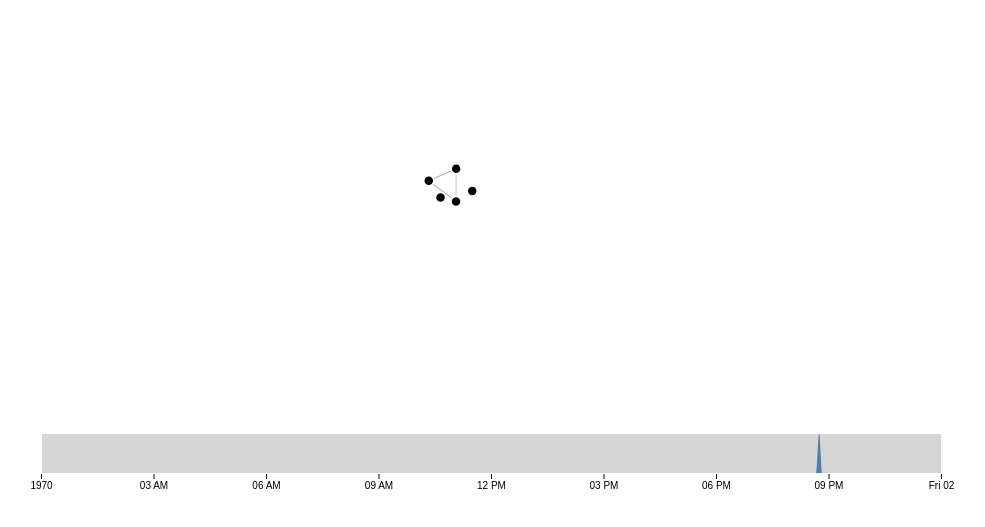
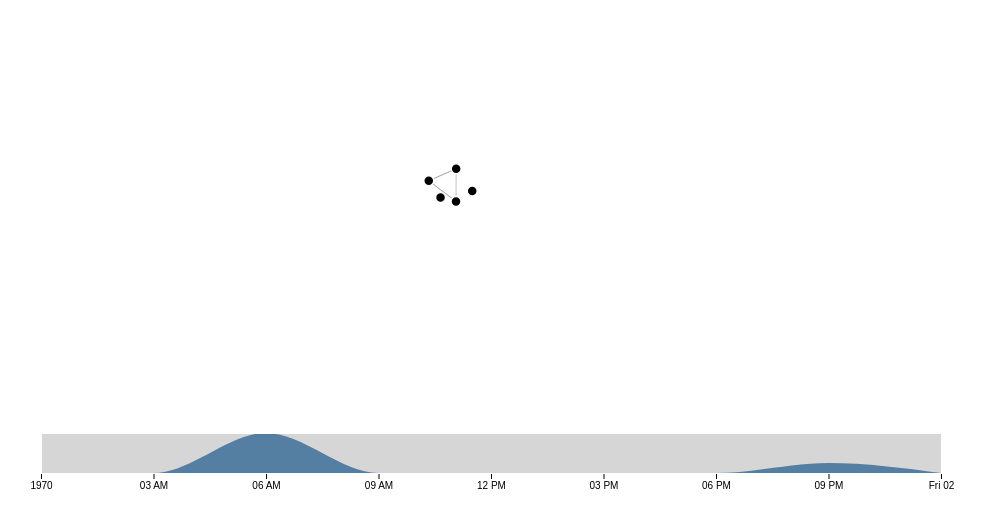
Before and after one commit to bewing03/spotify-visualization, a plain HTML site: page index.html in a window 1280 px wide. Shown: the part 5-532 px from the top of the page, without its empty margins (7-992 px from the left). Drawn offline with nearby package versions, Linux system fonts and the light colour scheme.

Commit message:
Corrected bucketing of times

```diff
--- a/index.html
+++ b/index.html
@@ -155,18 +155,18 @@
 
 
         var recents = data.recents.sort(function (a, b) {
-            return Date.parse(a.time) - Date.parse(b.time);
+            return Date.parse("1970-01-01" + a.time.slice(a.time.indexOf('T'))) - Date.parse("1970-01-01" + b.time.slice(b.time.indexOf('T')));
         });
         stored_data = recents;
         var buckets = [];
         var last_index = 0;
-        var next_index;
-        for (var i = Date.parse("1970-01-01T00:05:00.000Z");
+        var next_index = 0;
+        for (var i = Date.parse("1970-01-01T00:00:00.000Z");
              i <= Date.parse("1970-01-02T00:00:00.000Z");
-             i += Date.parse("1970-01-01T00:05:00.000Z")) {
-            next_index = recents.slice(last_index).findIndex(function (elem) {
-                return this <= Date.parse("1970-01-01" + elem.time.slice(elem.time.indexOf('T'))); // i <= Date.parse(elem);
-            }, i);
+             i += Date.parse("1970-01-01T03:00:00.000Z")) {
+            next_index = recents.findIndex(function (elem, index) {
+                return this.next_index <= index && this.i <= Date.parse("1970-01-01" + elem.time.slice(elem.time.indexOf('T'))); // i <= Date.parse(elem);
+            }, {'i':i, 'next_index':next_index});
             if (next_index === -1) next_index = recents.length;
             buckets.push({"time": (new Date(i)), "count": (next_index - last_index)});
             last_index = next_index;
```
